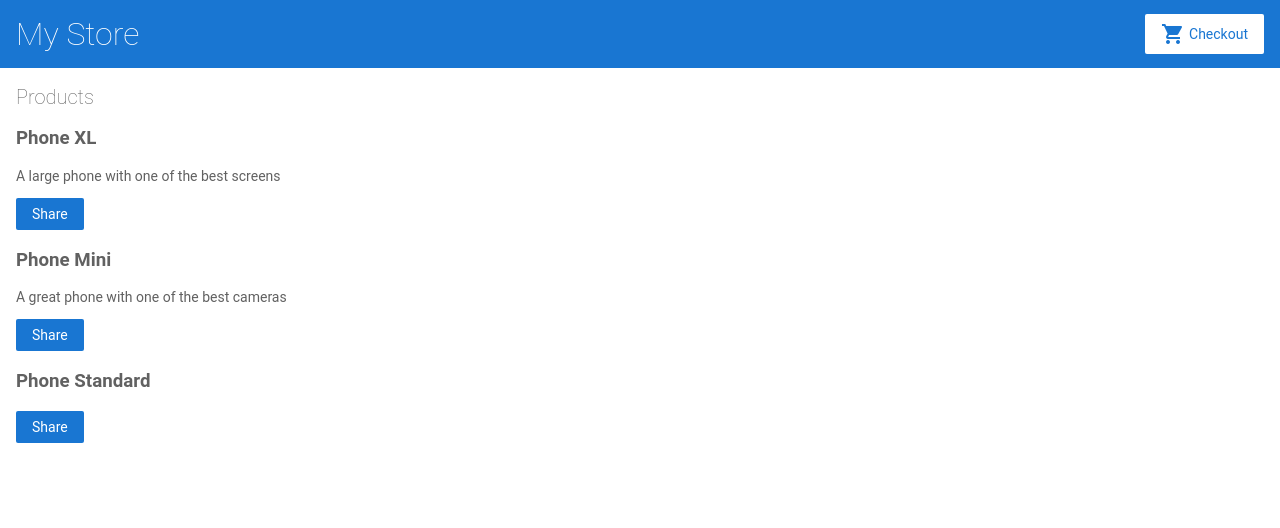
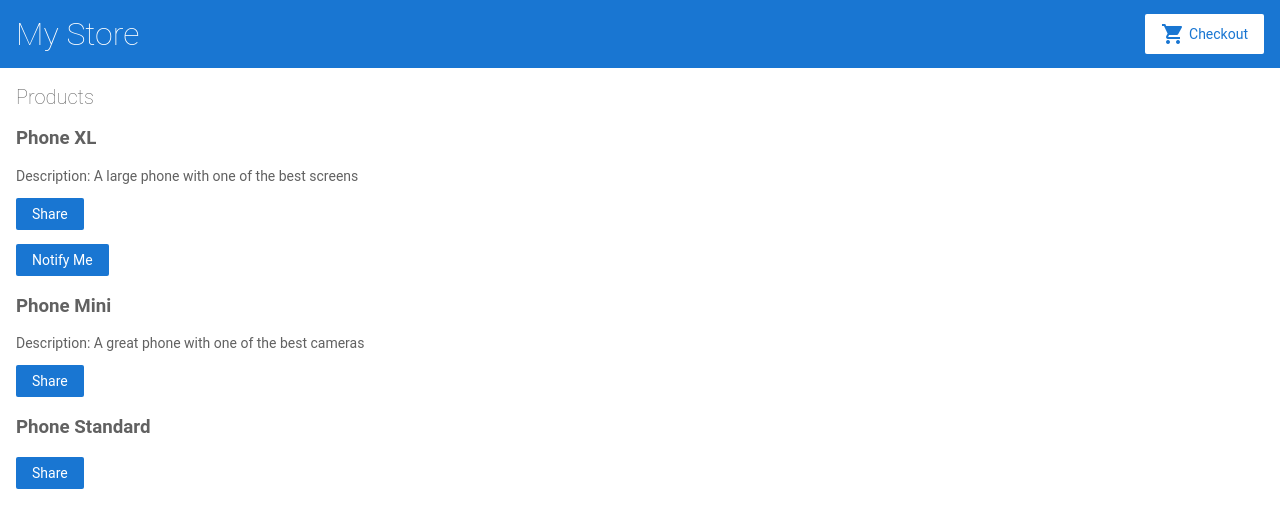
Before and after one commit to erikd234/angular-getting-started-tutorial, an Angular app: page / in a window 1280 px wide. Shown: the top 528 px of the page. Built offline with nearby package versions, Linux system fonts and the light colour scheme.

Commit message:
3 files modified, 3 added

```diff
--- a/src/app/app.module.ts
+++ b/src/app/app.module.ts
@@ -6,6 +6,7 @@
 import { AppComponent } from './app.component';
 import { TopBarComponent } from './top-bar/top-bar.component';
 import { ProductListComponent } from './product-list/product-list.component';
+import { ProductAlertsComponent } from './product-alerts/product-alerts.component';
 
 @NgModule({
   imports: [
@@ -18,7 +19,8 @@
   declarations: [
     AppComponent,
     TopBarComponent,
-    ProductListComponent
+    ProductListComponent,
+    ProductAlertsComponent
   ],
   bootstrap: [
     AppComponent
--- /dev/null
+++ b/src/app/product-alerts/product-alerts.component.html
@@ -0,0 +1,3 @@
+<p *ngIf="product.price > 700">
+  <button (click)="notification.emit()">Notify Me</button>
+</p>
--- /dev/null
+++ b/src/app/product-alerts/product-alerts.component.ts
@@ -0,0 +1,14 @@
+import { Component, OnInit, Input, EventEmitter, Output } from "@angular/core";
+
+@Component({
+  selector: "app-product-alerts",
+  templateUrl: "./product-alerts.component.html",
+  styleUrls: ["./product-alerts.component.css"]
+})
+export class ProductAlertsComponent implements OnInit {
+  @Input() product;
+  @Output() notification = new EventEmitter();
+  constructor() {}
+
+  ngOnInit() {}
+}
--- a/src/app/product-list/product-list.component.html
+++ b/src/app/product-list/product-list.component.html
@@ -1,7 +1,13 @@
 <h2>Products</h2>
 
 <div *ngFor="let product of products">
-  <h3>{{product.name}}</h3>
-  <p>{{product.description}}</p>
-  <button>Share</button>
+  <a [title]="product.name + ' details'"><h3>{{product.name}}</h3></a>
+  <p *ngIf="product.description">
+    Description: {{product.description}}
+  </p>
+  <button (click)="share()">Share</button>
+  <app-product-alerts
+    [product]="product"
+    (notification)="onNotify()"
+  ></app-product-alerts>
 </div>
--- a/src/app/product-list/product-list.component.ts
+++ b/src/app/product-list/product-list.component.ts
@@ -1,20 +1,21 @@
-import { Component } from '@angular/core';
+import { Component } from "@angular/core";
 
-import { products } from '../products';
+import { products } from "../products";
 
 @Component({
-  selector: 'app-product-list',
-  templateUrl: './product-list.component.html',
-  styleUrls: ['./product-list.component.css']
+  selector: "app-product-list",
+  templateUrl: "./product-list.component.html",
+  styleUrls: ["./product-list.component.css"]
 })
 export class ProductListComponent {
   products = products;
-
+  onNotify() {
+    window.alert("You will be notified when the product goes on sale.");
+  }
   share() {
-    window.alert('The product has been shared!');
+    window.alert("The product has been shared!");
   }
 }
-
 
 /*
 Copyright Google LLC. All Rights Reserved.
```
Also changed, not shown: src/app/product-alerts/product-alerts.component.css (added).
